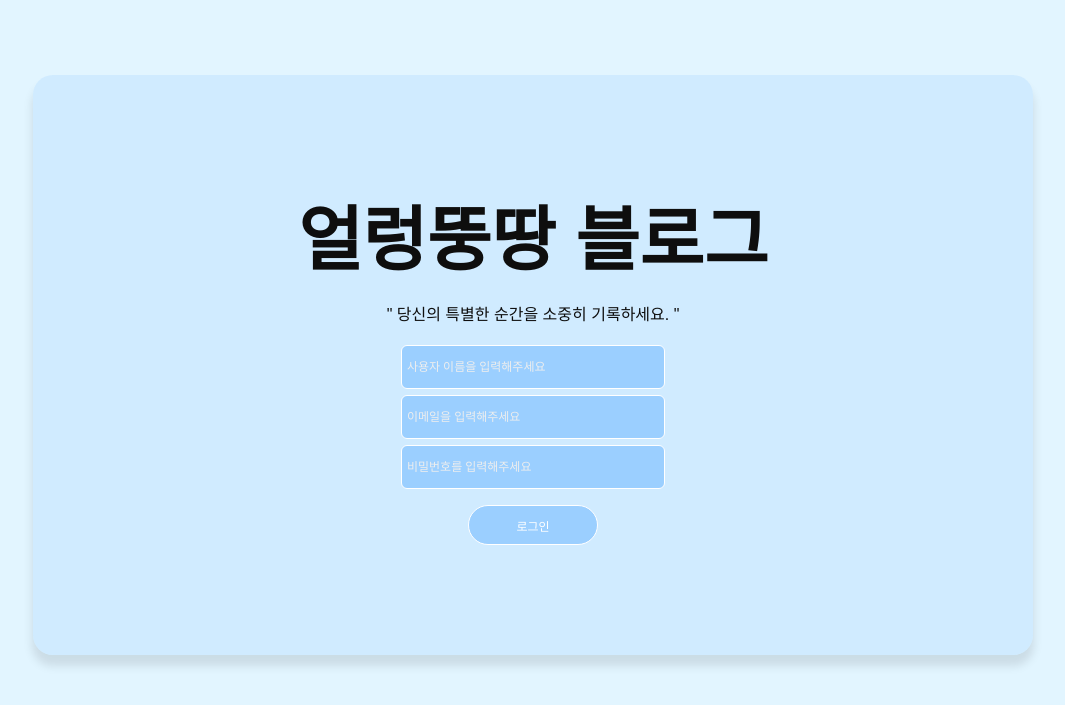
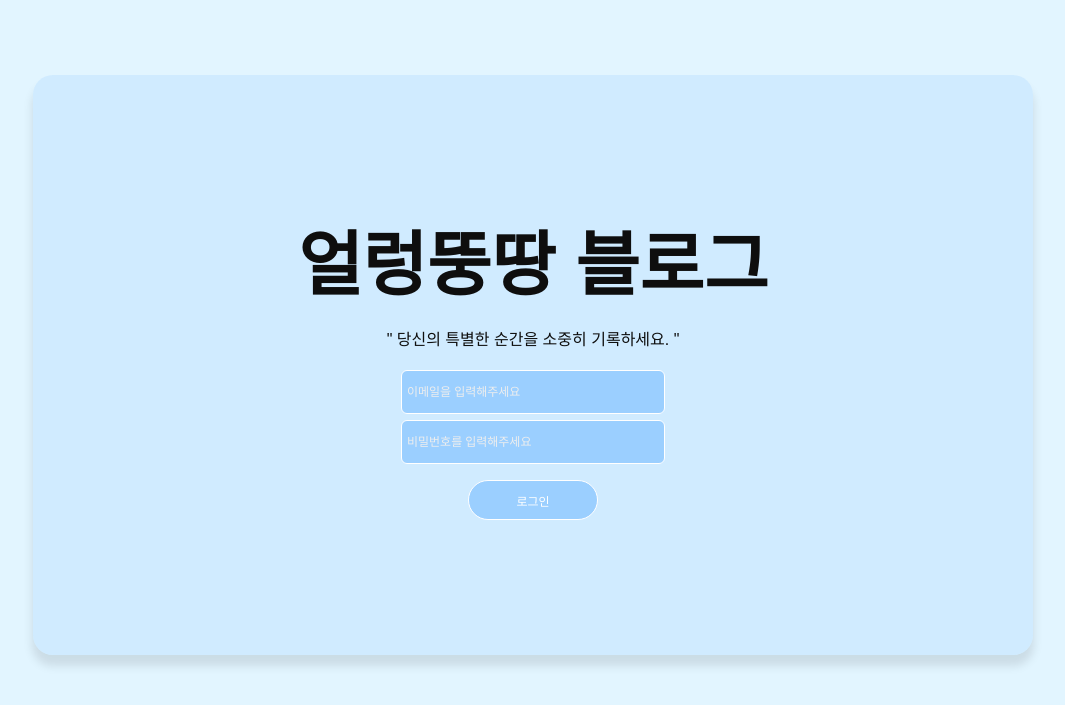
Before and after one commit to beebe0mg/python_blog, a Flask app: page /login in a window 1280 px wide. Shown: the top 705 px of the page, without its empty margins (107-1172 px from the left). Run offline with Flask 3, Linux system fonts and the light colour scheme; some web fonts are replaced.

Commit message:
🎨 [chore] : login 에서 사용자 이름 입력칸 삭제

```diff
--- a/static/css/login.css
+++ b/static/css/login.css
@@ -92,8 +92,7 @@ a {
 }
 
 #Input-Email,
-#Input-Password,
-#Input-Name {
+#Input-Password {
     display: flex;
     width: 255px;
     height: 40px;
@@ -106,8 +105,7 @@ a {
 }
 
 #Input-Email::placeholder,
-#Input-Password::placeholder,
-#Input-Name::placeholder {
+#Input-Password::placeholder {
     color: #EEE;
     font-family: 'Pretendard';
     font-weight: 400;
@@ -115,8 +113,7 @@ a {
 }
 
 #Input-Password:focus,
-#Input-Email:focus,
-#Input-Name:focus {
+#Input-Email:focus {
     outline: none;
     font-family: 'Pretendard';
 }
--- a/templates/login.html
+++ b/templates/login.html
@@ -14,7 +14,6 @@
             <p id="Blog-Slogan">" 당신의 특별한 순간을 소중히 기록하세요. "</p>
         </section>
         <section class="Input-Container">
-            <input id="Input-Name" type="Text" placeholder="사용자 이름을 입력해주세요"/>
             <input id="Input-Email" type="Text" placeholder="이메일을 입력해주세요"/>
             <input id="Input-Password" type="Password" placeholder="비밀번호를 입력해주세요"/>
         </section>
```
